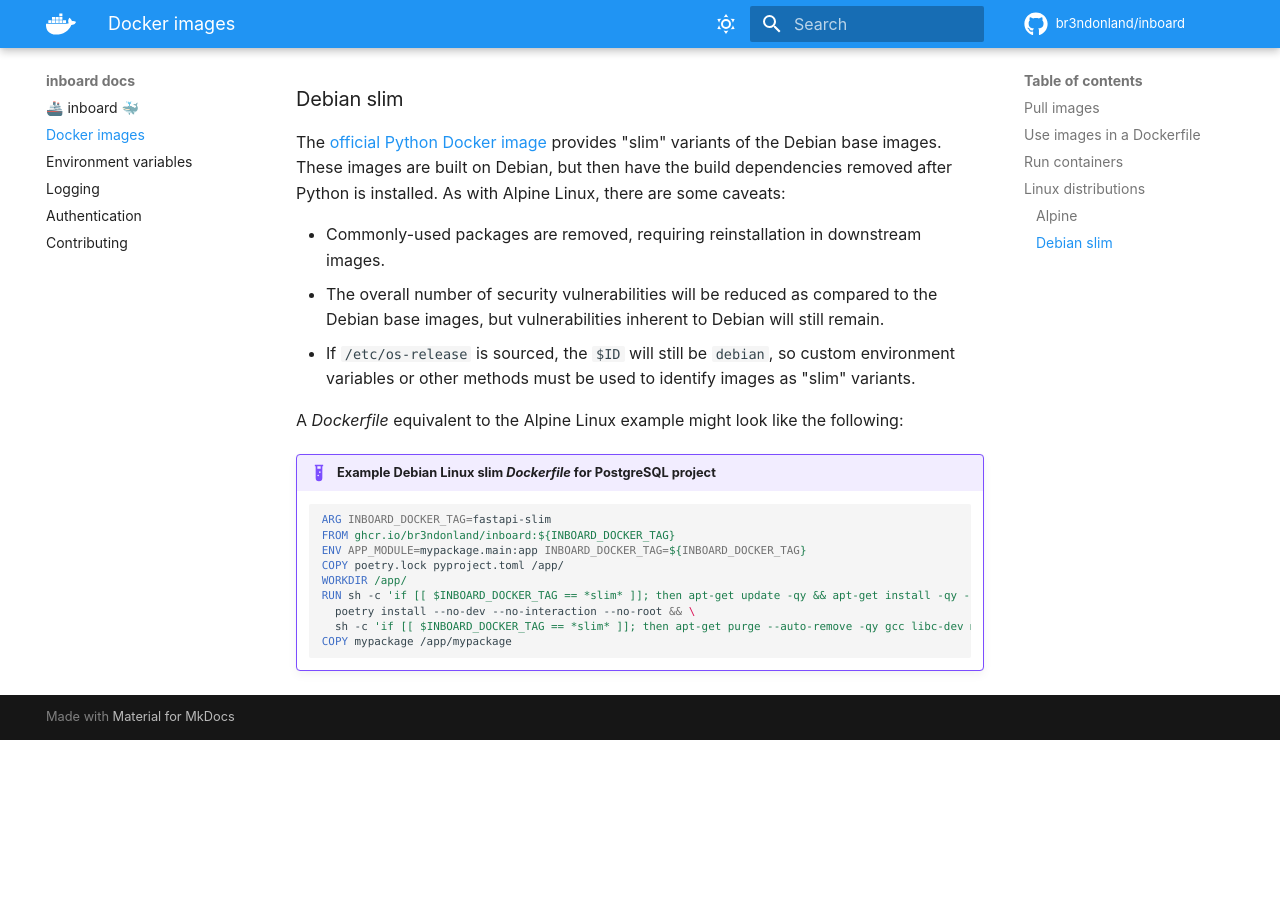
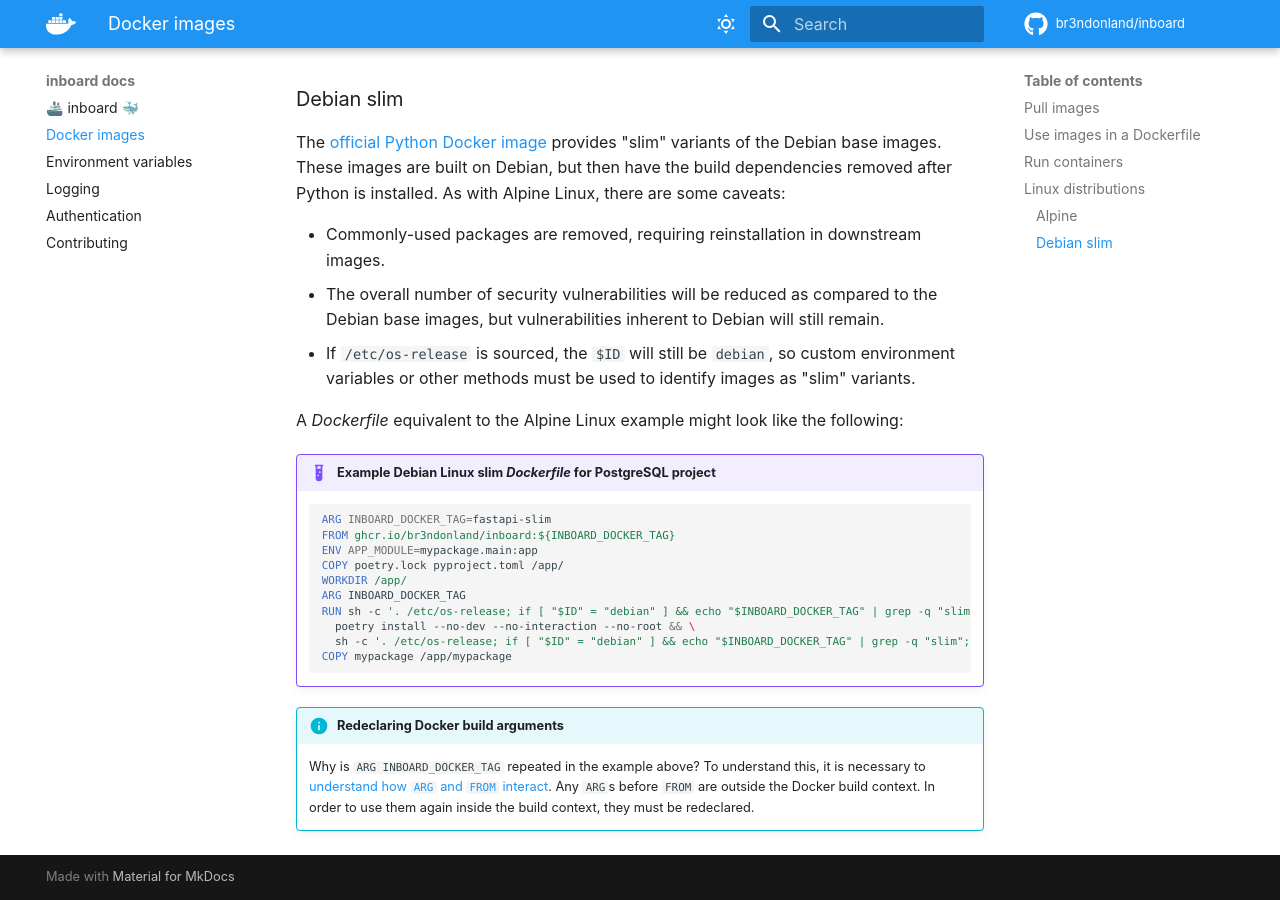
Before and after one commit to br3ndonland/inboard, an MkDocs documentation site: the page built from docs/docker.md, in a window 1280 px wide and 900 px high, scrolled down 4664 px. Built offline with MkDocs 1.6.1 and Material for MkDocs 9.7.7, drawn with Linux system fonts in a browser that asks for light colours; comment, search, counter and statistics services are not loaded; before the commit the page ends 5404 px from its top, so only the background shows below that.

Commit message:
Clarify Debian slim Dockerfile example in docs
br3ndonland/inboard#38

- Source `/etc/os-release` for consistency with Alpine Linux example
- Use POSIX shell syntax instead of Bash syntax to avoid errors

````diff
--- a/docs/docker.md
+++ b/docs/docker.md
@@ -200,11 +200,16 @@
     ```dockerfile
     ARG INBOARD_DOCKER_TAG=fastapi-slim
     FROM ghcr.io/br3ndonland/inboard:${INBOARD_DOCKER_TAG}
-    ENV APP_MODULE=mypackage.main:app INBOARD_DOCKER_TAG=${INBOARD_DOCKER_TAG}
+    ENV APP_MODULE=mypackage.main:app
     COPY poetry.lock pyproject.toml /app/
     WORKDIR /app/
-    RUN sh -c 'if [[ $INBOARD_DOCKER_TAG == *slim* ]]; then apt-get update -qy && apt-get install -qy --no-install-recommends gcc libc-dev libpq-dev make wget; fi' && \
+    ARG INBOARD_DOCKER_TAG
+    RUN sh -c '. /etc/os-release; if [ "$ID" = "debian" ] && echo "$INBOARD_DOCKER_TAG" | grep -q "slim"; then apt-get update -qy && apt-get install -qy --no-install-recommends gcc libc-dev libpq-dev make wget; fi' && \
       poetry install --no-dev --no-interaction --no-root && \
-      sh -c 'if [[ $INBOARD_DOCKER_TAG == *slim* ]]; then apt-get purge --auto-remove -qy gcc libc-dev make wget; fi'
+      sh -c '. /etc/os-release; if [ "$ID" = "debian" ] && echo "$INBOARD_DOCKER_TAG" | grep -q "slim"; then apt-get purge --auto-remove -qy gcc libc-dev make wget; fi'
     COPY mypackage /app/mypackage
     ```
+
+!!! info "Redeclaring Docker build arguments"
+
+    Why is `ARG INBOARD_DOCKER_TAG` repeated in the example above? To understand this, it is necessary to [understand how `ARG` and `FROM` interact](https://docs.docker.com/engine/reference/builder/#understand-how-arg-and-from-interact). Any `ARG`s before `FROM` are outside the Docker build context. In order to use them again inside the build context, they must be redeclared.
````
